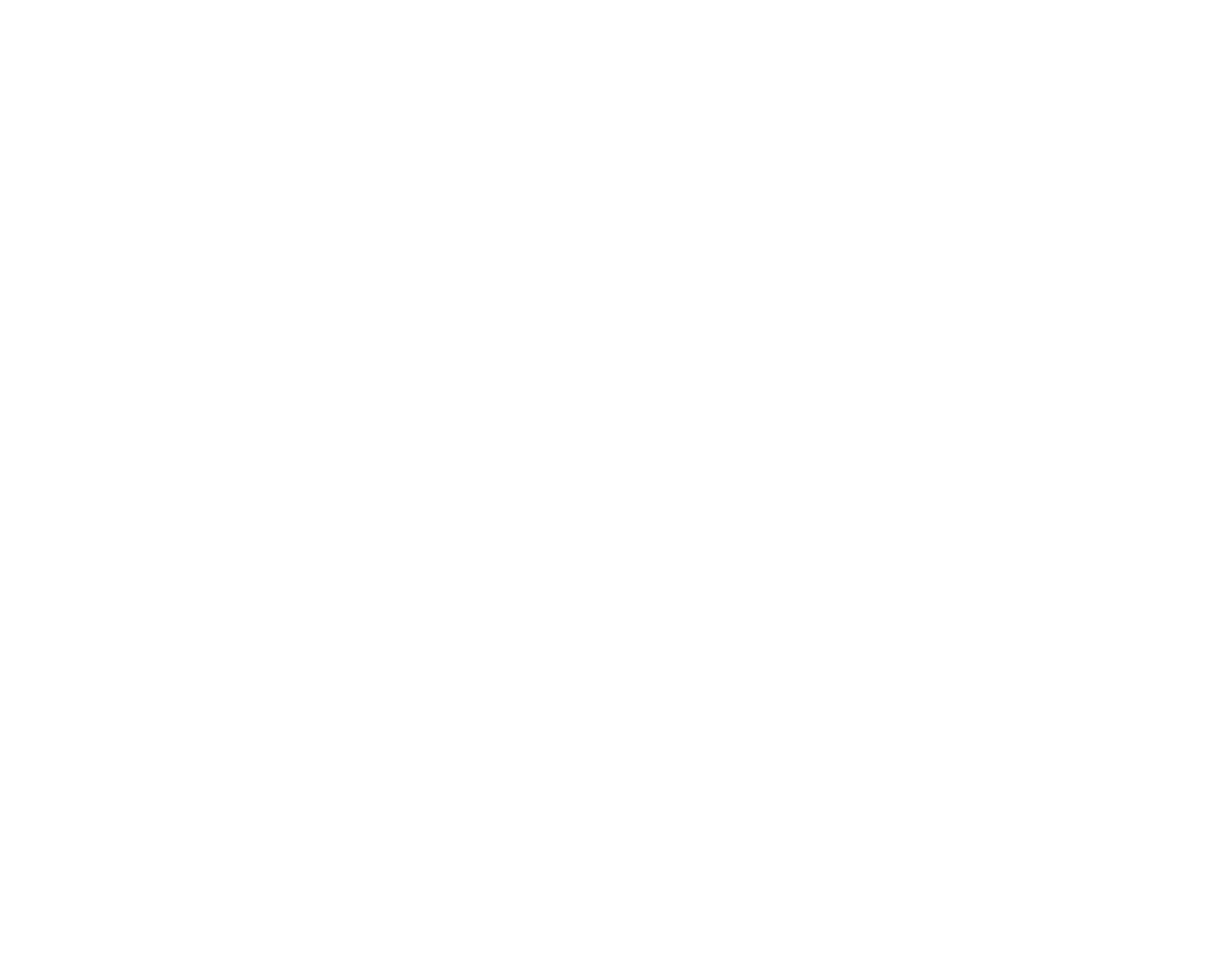
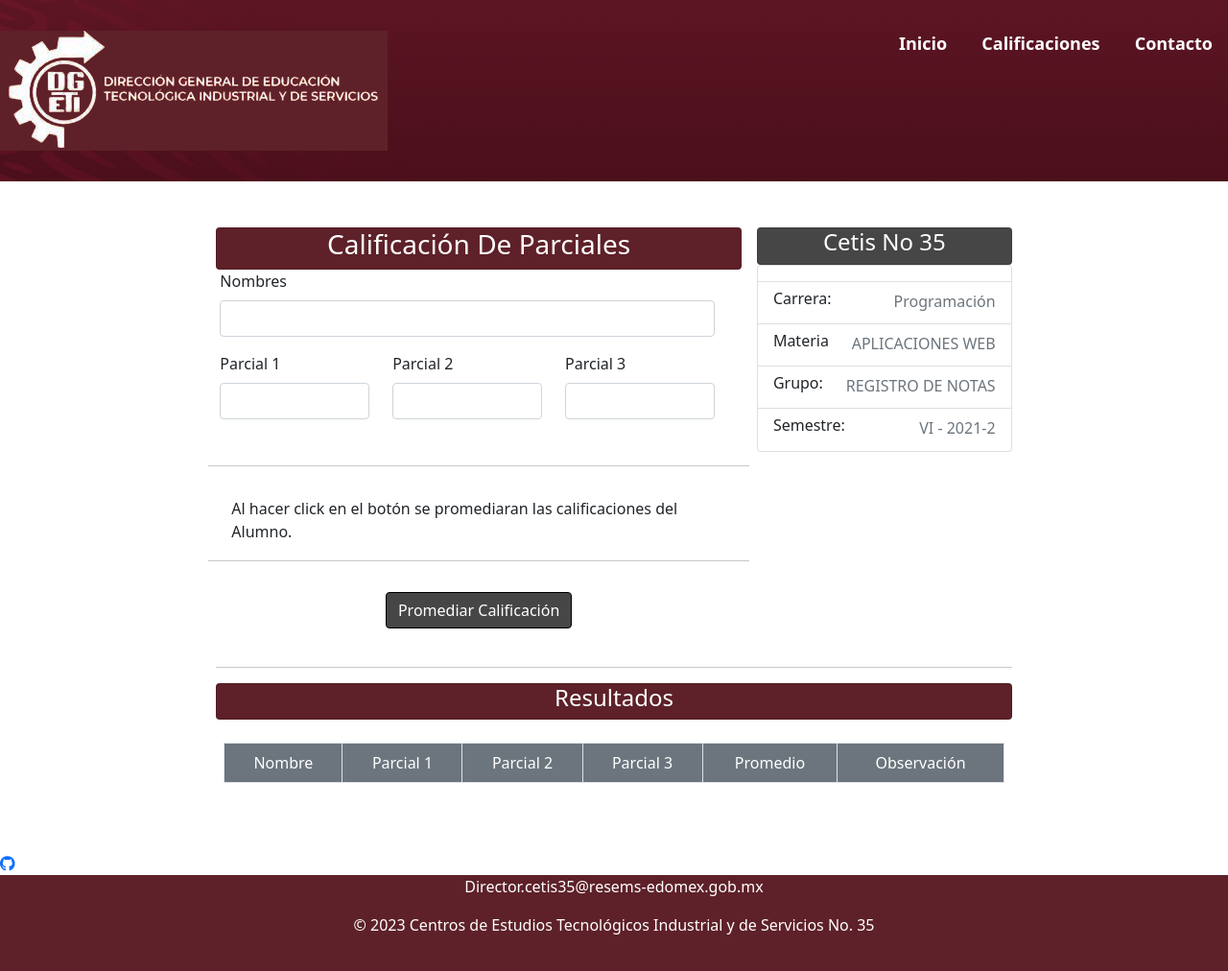
Before and after one commit to LaserDGR/Page-Cetis-No35, a PHP site: page /calificaciones.html in a window 1280 px wide. Before the commit the page is empty. Shown: the whole page at 96% size. Before the commit the page ends 800 px from the top, so only its background shows below. Run offline with PHP 8.4, Linux system fonts and the light colour scheme; some libraries are stand-ins or nearby versions.

Commit message:
agregando contacto y calificaciones

```diff
--- a/calificaciones.html
+++ b/calificaciones.html
@@ -1,11 +1,190 @@
 <!DOCTYPE html>
 <html lang="es">
+
 <head>
     <meta charset="UTF-8">
     <meta name="viewport" content="width=device-width, initial-scale=1.0">
-    <title>Cetis No. 35 Calificaciones</title>
+    <!-- Estilos de CCS Bootstrap -->
+    <link href="https://cdn.jsdelivr.net/npm/bootstrap@5.1.0/dist/css/bootstrap.min.css" rel="stylesheet"
+        integrity="sha384-KyZXEAg3QhqLMpG8r+8fhAXLRk2vvoC2f3B09zVXn8CA5QIVfZOJ3BCsw2P0p/We" crossorigin="anonymous">
+    <link rel="stylesheet" href="style/calificaciones.css">
+    <title>Cetis No 35 Calificacones</title>
+    <!--Icon cdn Font Awesone-->
+    <link rel="stylesheet" href="https://cdnjs.cloudflare.com/ajax/libs/font-awesome/5.15.3/css/all.min.css">
+    <script src="https://cdn.lordicon.com/bhenfmcm.js"></script>
 </head>
+
 <body>
 
+    <div id="nav-bar">
+        <img src="./Img/ceits-35.png" id="logo">
+        <nav>
+            <a href="./sitio-web.html">Inicio</a>
+            <a href="./calificaciones.html">Calificaciones</a>
+            <a href="./contacto.html">Contacto</a>
+        </nav>
+    </div>
+
+    <div class="container col-8 my-5 br-2 rounded">
+        <div class="row g-3">
+            <div class="col-4 order-md-last">
+                <div class="card text-center bg-warning">
+                    <h4>Cetis No 35</h4>
+                </div>
+                <ul class="list-group">
+                    <li class="list-group-item d-flex justify-content-between">
+                        <div class="mx-auto d-block">
+                            <lord-icon src="https://cdn.lordicon.com/pqxdilfs.json" trigger="hover"
+                                colors="outline:#131432,primary:#606874,secondary:#c71f16,tertiary:#ebe6ef"
+                                style="width:250px;height:250px">
+                            </lord-icon>
+                        </div>
+
+                    </li>
+
+                    <li class="list-group-item d-flex justify-content-between">
+                        <div>
+                            <h6>Carrera:</h6>
+                        </div>
+                        <span class="text-muted">Programación</span>
+                    </li>
+
+                    <li class="list-group-item d-flex justify-content-between">
+                        <div>
+                            <h6>Materia</h6>
+                        </div>
+                        <span class="text-muted">APLICACIONES WEB</span>
+                    </li>
+                    <li class="list-group-item d-flex justify-content-between">
+                        <div>
+                            <h6>Grupo:</h6>
+                        </div>
+                        <span class="text-muted">REGISTRO DE NOTAS</span>
+                    </li>
+                    <li class="list-group-item d-flex justify-content-between">
+                        <div>
+                            <h6>Semestre:</h6>
+                        </div>
+                        <span class="text-muted">VI - 2021-2</span>
+                    </li>
+                </ul>
+            </div>
+            <div class="col-8">
+                <div class="card bg-info text-center">
+                    <h3>Calificación De Parciales</h3>
+                </div>
+                <form class="row g-3 needs-validation" novalidate>
+                    <div class="row">
+                        <div class="col-12 mt-3">
+                            <label class="form-label" for="firstname">Nombres</label>
+                            <input type="text" id="nombre" class="form-control" required>
+                            <div class="invalid-feedback">
+                                Ingrese nombre del alumno
+                            </div>
+                        </div>
+
+                        <div class="col-4 mt-3">
+                            <label class="form-label" for="zip">Parcial 1 </label>
+                            <input type="number" id="nota1" class="form-control" required>
+                            <div class="invalid-feedback">
+                                Ingrese la Calificación del parcial 1
+                            </div>
+                        </div>
+                        <div class="col-4 mt-3">
+                            <label class="form-label" for="zip">Parcial 2 </label>
+                            <input type="number" id="nota2" class="form-control" required>
+                            <div class="invalid-feedback">
+                                Ingrese la Calificación del parcial 2
+                            </div>
+                        </div>
+                        <div class="col-4 mt-3">
+                            <label class="form-label" for="zip">Parcial 3 </label>
+                            <input type="number" id="nota3" class="form-control" required>
+                            <div class="invalid-feedback">
+                                Ingrese la Calificación del parcial 3
+                            </div>
+                        </div>
+
+
+                    </div>
+                    <hr class="mt-5">
+                    <div class="form-check">
+                        <!-- <input type="checkbox" class="form-check-input"> -->
+                        <label class="form-check-label">Al hacer click en el botón se promediaran las calificaciones del
+                            Alumno.</label>
+                    </div>
+                    <hr>
+                    <div class="d-grid gap-2 d-md-flex justify-content-md-center">
+                        <button class="btn btn-primary btn-block mb-4" onclick="agregarNotas();">Promediar Calificación</button>
+                    </div>
+
+                </form>
+            </div>
+
+        </div>
+        <hr>
+        <div class="card bg-info text-center">
+            <h4>Resultados</h4>
+        </div>
+        <div class="car-footer p-2">
+            <!-- <button class="btn-primary" id="grabar">Grabar</button> -->
+            <table class="table table-striped table-bordered mt-3 ">
+                <thead class="text-center font-weight-bold">
+                    <tr class="bg-secondary text-white">
+                        <td>Nombre</td>
+                        <td>Parcial 1</td>
+                        <td>Parcial 2</td>
+                        <td>Parcial 3</td>
+                        <td>Promedio</td>
+                        <td>Observación</td>
+                    </tr>
+                </thead>
+                <tbody id="addtabla">
+
+                </tbody>
+            </table>
+        </div>
+    </div>
+    <!--Design butoon icon github-->
+    <div class="github-icon-container">
+        <a href="https://github.com/juscoder/appweb_calificacion_de_notas" target="_blank"><i
+                class="fab fa-github github-icon"></i></a>
+    </div>
+
+    <footer>
+        <p>Director.cetis35@resems-edomex.gob.mx</p>
+        <p>© 2023 Centros de Estudios Tecnológicos Industrial y de Servicios No. 35</p>
+    </footer>
+
+    <script src="/promediar.js"></script>
+    <script>
+        // Example starter JavaScript for disabling form submissions if there are invalid fields
+        (function () {
+            'use strict'
+
+            // Fetch all the forms we want to apply custom Bootstrap validation styles to
+            var forms = document.querySelectorAll('.needs-validation')
+
+            // Loop over them and prevent submission
+            Array.prototype.slice.call(forms)
+                .forEach(function (form) {
+                    form.addEventListener('submit', function (event) {
+                        if (!form.checkValidity()) {
+                            event.preventDefault()
+                            event.stopPropagation()
+                        }
+
+                        form.classList.add('was-validated')
+                    }, false)
+                })
+        })()
+    </script>
+    <!-- Script de bootsatrap -->
+    <script src="https://cdn.jsdelivr.net/npm/bootstrap@5.1.0/dist/js/bootstrap.bundle.min.js"
+        integrity="sha384-U1DAWAznBHeqEIlVSCgzq+c9gqGAJn5c/t99JyeKa9xxaYpSvHU5awsuZVVFIhvj"
+        crossorigin="anonymous"></script>
+    <!-- Script de sweet alrt -->
+    <script src="https://unpkg.com/sweetalert/dist/sweetalert.min.js"></script>
 </body>
+
 </html>
--- /dev/null
+++ b/promediar.js
@@ -0,0 +1,86 @@
+/**
+ * @author JusCoder
+ * Este script realiza la validación de la operacion APP.
+ */
+
+function agregarNotas(){
+
+    let nom=document.getElementById('nombre').value;
+    let not1=document.getElementById('nota1').value;
+    let not2=document.getElementById('nota2').value;
+    let not3=document.getElementById('nota3').value;
+
+    //Validadr el campo nombre
+    if(nom===""){
+
+        swal("Ingrese el nombre del Estudiante", "El campo de nombre no puede ser vacio", "warning");return false;
+    }
+    // Validar las notas si estan vacias
+    if(not1==="" || not2==="" || not3===""){
+
+        swal("Ingese las calificaciones por favor", "La calificaciones no pueden ser vacios", "warning");return false;
+
+    }
+    //Validar las notas, no mayor de 11 puntos, solo asta 10
+    if(not1 >= 11 || not2 >= 11  || not3 >= 11){
+        alert("la calificación no puede ser mas de 10")
+        return false;
+    }
+
+    //Promediar la suma de las notas entre 3
+    var prom = (parseFloat(not1)+ parseFloat(not2)+ parseFloat(not3)) /3;
+
+    //Variable obserbacion
+    var  obs =0;
+    //Promedio menor o igual a 12.5 entonces aprobado, caso ocntrario aprobado
+    if(prom >=6){
+        obs =value="!Aprobado¡ &#x2714";
+
+    }else{
+    obs =value="!Reprobado¡ &#x274c";
+
+    }
+
+    const tabla=document.getElementById('addtabla');
+
+    const fila=document.createElement('tr');
+
+
+    fila.innerHTML=`<td> ${nom} </td><td> ${not1} </td><td> ${not2} </td><td> ${not3} </td><td> ${prom.toFixed(1)} </td><td> ${obs} </td>`;
+
+
+
+
+
+    tabla.appendChild(fila);
+
+    if(prom>12.5){
+        document.querySelector("#addtabla tr:last-child td:nth-child(5)").style.background = "#B3DEBA";
+    }else{
+        document.querySelector("#addtabla tr:last-child td:nth-child(5)").style.background = "#FFCABA";
+    }
+    if(not1>12.5){
+        document.querySelector("#addtabla tr:last-child td:nth-child(2)").style.color = "blue";
+    }else{
+        document.querySelector("#addtabla tr:last-child td:nth-child(2)").style.color = "red";
+    }
+    if(not2>12.5){
+        document.querySelector("#addtabla tr:last-child td:nth-child(3)").style.color = "blue";
+    }else{
+        document.querySelector("#addtabla tr:last-child td:nth-child(3)").style.color = "red";
+    }
+    if(not3>12.5){
+        document.querySelector("#addtabla tr:last-child td:nth-child(4)").style.color = "blue";
+    }else{
+        document.querySelector("#addtabla tr:last-child td:nth-child(4)").style.color = "red";
+    }
+
+
+
+    document.getElementById('nombre').value='';
+    document.getElementById('nota1').value='';
+    document.getElementById('nota2').value='';
+    document.getElementById('nota3').value='';
+
+
+}
--- /dev/null
+++ b/style/calificaciones.css
@@ -0,0 +1,50 @@
+#nav-bar {
+    background: linear-gradient(rgba(68,13,13,0.35), rgba(38,2,2,0.446)), url(../Img/Calificaciones-bg.png) no-repeat center/cover;
+    display: flex;
+    flex-direction: row;
+    justify-content: space-between;
+    padding-top: 2rem;
+    padding-bottom: 2rem;
+}
+
+nav>a {
+    text-decoration: none;
+    color: white;
+    padding-left: 1rem;
+    padding-right: 1rem;
+    font-weight: 700;
+    font-size: 18px;
+}
+
+nav>a:hover {
+    color: red;
+}
+
+.bg-info {
+    background-color: #5e2129 !important;
+    color: white;
+}
+
+.bg-warning {
+    background-color: #464646 !important;
+    color: white;
+}
+
+.btn-primary {
+    background-color: #464646;
+    border-color: black;
+}
+
+.btn-primary:hover {
+    background-color: #5e2129;
+}
+
+footer {
+    background-color: #5e2129;
+    color: white;
+    padding-bottom: 1.2rem;
+    padding-bottom: 1.2rem;
+    display: flex;
+    flex-direction: column;
+    text-align: center;
+}
```
Also changed, not shown: contacto.html (+6 -1 lines), style/contacto.css (+32 -2 lines), style/style.css (+6 -6 lines), Img/Calificaciones-bg.png (added).
